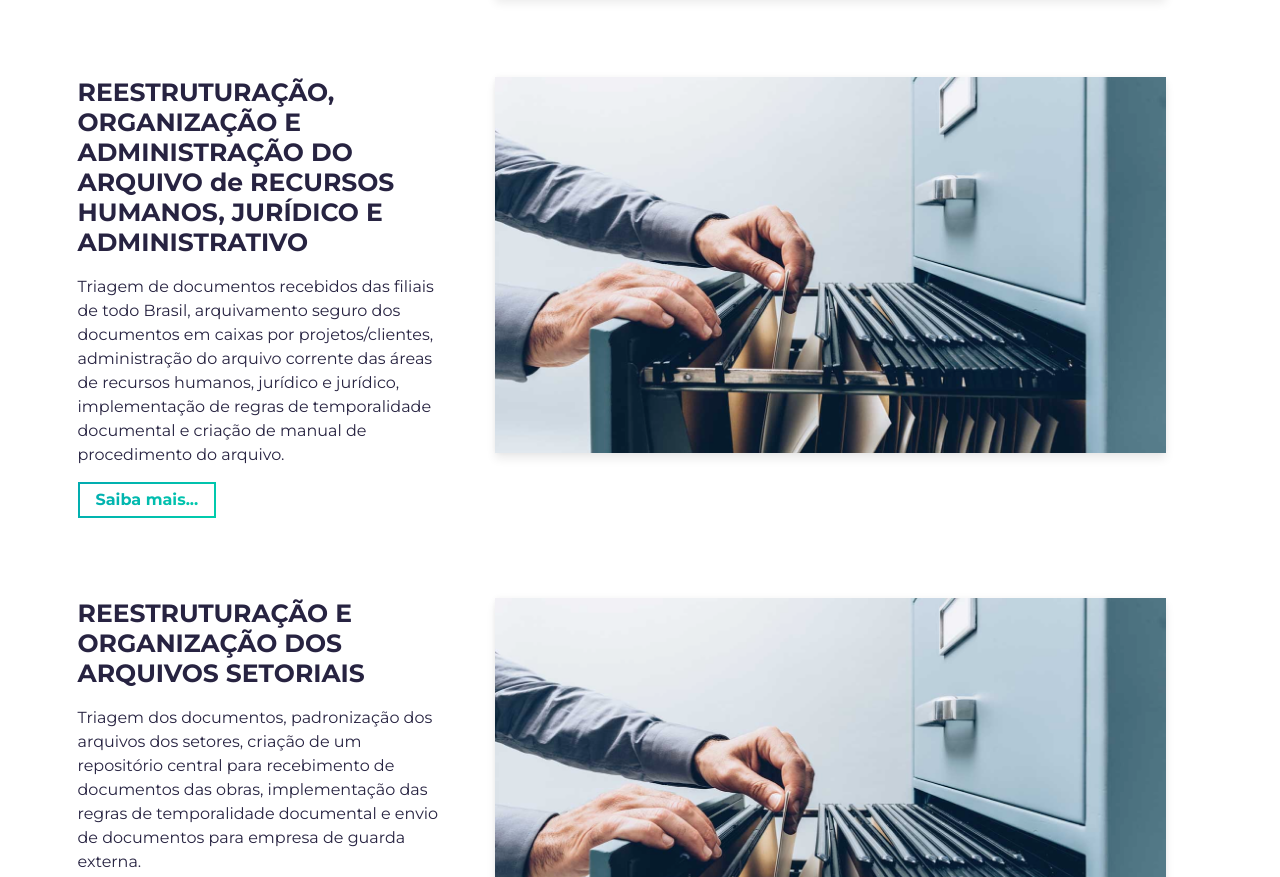
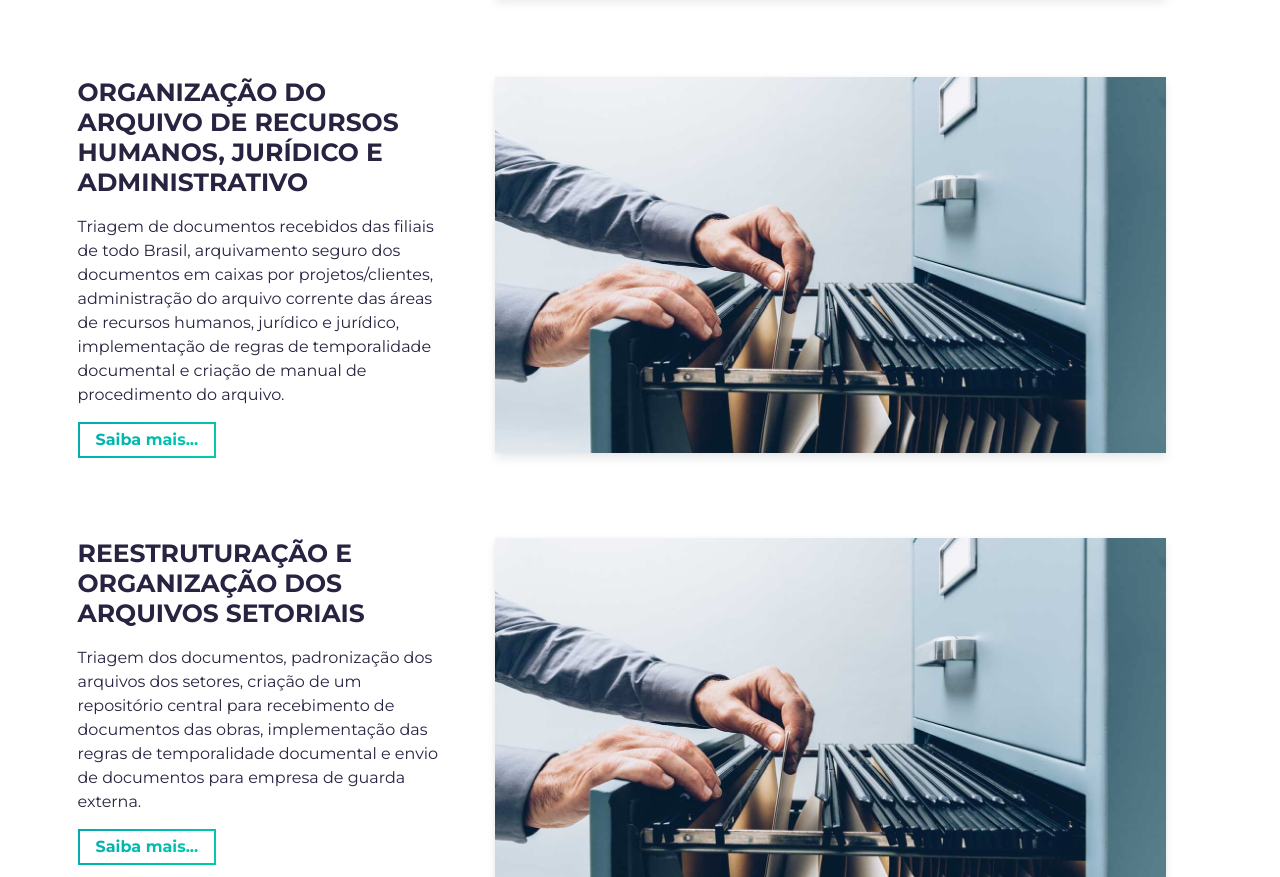
Before and after one commit to marcosarl/marcosarl, a website built with Parcel: page src/index.html in a window 1280 px wide. Shown: the part 3763-4640 px from the top of the page. Built offline with nearby package versions, Linux system fonts and the light colour scheme.

Commit message:
Update index.html

```diff
--- a/src/index.html
+++ b/src/index.html
@@ -360,7 +360,7 @@
           <div class="row">
             <div class="col-lg-4 col-sm-12">
               <div class="project-wrapper__text load-hidden">
-                <h3 class="project-wrapper__text-title">REESTRUTURAÇÃO, ORGANIZAÇÃO E ADMINISTRAÇÃO DO ARQUIVO de RECURSOS HUMANOS, JURÍDICO E ADMINISTRATIVO</h3>
+                <h3 class="project-wrapper__text-title">ORGANIZAÇÃO DO ARQUIVO DE RECURSOS HUMANOS, JURÍDICO E ADMINISTRATIVO</h3>
                 <div>
                   <p class="mb-4">
                     Triagem de documentos recebidos das filiais de todo Brasil, arquivamento seguro dos documentos em caixas por projetos/clientes, administração do arquivo corrente das áreas de recursos humanos, jurídico e jurídico, implementação de regras de temporalidade documental e criação de manual de procedimento do arquivo.
```
